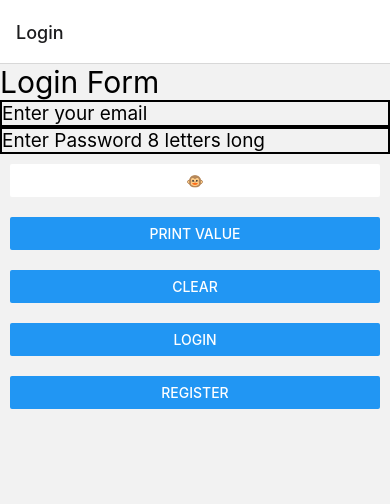
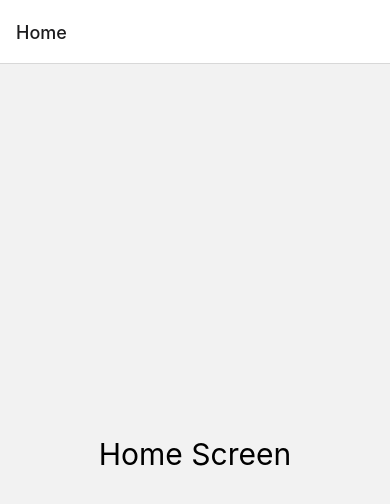
Before and after one commit to Sujal0041/Frontend, a React Native app: screen /Home in a window 390 px wide. Shown: the top 504 px of the page. Built offline with nearby package versions, Linux system fonts and the light colour scheme.

Commit message:
Login and Register with HomeScreen

```diff
--- a/App.js
+++ b/App.js
@@ -1,11 +1,12 @@
 // App.js
 
 import React from 'react';
-import { View } from 'react-native';
+import {View} from 'react-native';
 import LoginScreen from './screens/LoginScreen';
 import RegisterScreen from './screens/RegisterScreen';
-import { NavigationContainer } from '@react-navigation/native';
-import { createStackNavigator } from '@react-navigation/stack';
+import {NavigationContainer} from '@react-navigation/native';
+import {createStackNavigator} from '@react-navigation/stack';
+import HomeScreen from './screens/HomeScreen';
 
 const Stack = createStackNavigator();
 const App = () => {
@@ -14,6 +15,11 @@ const App = () => {
       <Stack.Navigator initialRouteName="Login">
         <Stack.Screen name="Login" component={LoginScreen} />
         <Stack.Screen name="Register" component={RegisterScreen} />
+        <Stack.Screen
+          name="Home"
+          component={HomeScreen}
+          options={{headerLeft: null}}
+        />
       </Stack.Navigator>
     </NavigationContainer>
   );
--- /dev/null
+++ b/api/api.js
@@ -0,0 +1,42 @@
+import axios from 'axios';
+import AsyncStorage from '@react-native-async-storage/async-storage';
+
+const api = axios.create({
+  baseURL: ' http://100.64.192.179:8000/',
+});
+
+const storeToken = async token => {
+  try {
+    await AsyncStorage.setItem('token', token);
+  } catch (error) {
+    console.error('Error storing token:', error);
+  }
+};
+
+const retrieveToken = async () => {
+  try {
+    const token = await AsyncStorage.getItem('token');
+    return token;
+  } catch (error) {
+    console.error('Error retrieving token:', error);
+    return null;
+  }
+};
+
+api.interceptors.request.use(
+  async config => {
+    const token = await retrieveToken();
+
+    if (token) {
+      config.headers.Authorization = `Bearer ${token}`;
+    }
+
+    return config;
+  },
+  error => {
+    return Promise.reject(error);
+  },
+);
+
+export {storeToken, retrieveToken};
+export default api;
--- a/package.json
+++ b/package.json
@@ -10,6 +10,8 @@
     "test": "jest"
   },
   "dependencies": {
+    "@react-native-async-storage/async-storage": "^1.21.0",
+    "@react-native-community/masked-view": "^0.1.11",
     "@react-native-community/viewpager": "^5.0.11",
     "@react-navigation/native": "^6.1.9",
     "@react-navigation/stack": "^6.3.20",
@@ -18,7 +20,7 @@
     "react-native": "0.72.7",
     "react-native-gesture-handler": "^2.14.0",
     "react-native-reanimated": "^3.6.1",
-    "react-native-safe-area-context": "^4.8.0",
+    "react-native-safe-area-context": "^4.8.1",
     "react-native-screens": "^3.29.0",
     "react-navigation-stack": "^2.10.4"
   },
--- /dev/null
+++ b/screens/HomeScreen.js
@@ -0,0 +1,24 @@
+// HomeScreen.js
+import React from 'react';
+import {View, Text, StyleSheet} from 'react-native';
+
+const HomeScreen = () => {
+  return (
+    <View style={styles.container}>
+      <Text style={styles.text}>Home Screen</Text>
+    </View>
+  );
+};
+
+const styles = StyleSheet.create({
+  container: {
+    flex: 1,
+    justifyContent: 'center',
+    alignItems: 'center',
+  },
+  text: {
+    fontSize: 30,
+  },
+});
+
+export default HomeScreen;
--- a/screens/LoginScreen.js
+++ b/screens/LoginScreen.js
@@ -1,7 +1,8 @@
 import React, {useState} from 'react';
 import {View, Text, TextInput, StyleSheet, Button} from 'react-native';
-import axios from 'axios';
-import { useNavigation } from '@react-navigation/native';
+import api from '../api/api';
+import {useNavigation} from '@react-navigation/native';
+import {storeToken, retrieveToken} from '../api/api';
 
 const LoginScreen = () => {
   const [Email, setEmail] = useState('');
@@ -15,29 +16,27 @@ const LoginScreen = () => {
     setDisplay(false);
   };
 
-  const navigateToRegister = () => {
-    navigation.navigate('Register');
-  };
-
   const handleLogin = async () => {
     try {
-        const response = await axios.post('http://100.64.245.171:8000/api/login/', {
+      const response = await api.post('api/login/', {
         email: Email,
         password: Password,
       });
-        console.log(`Email: ${Email}, Password: ${Password}`);
 
       const token = response.data.token;
-        // You can store the token in AsyncStorage or Redux for future requests
+      await storeToken(token);
 
-        // Clear the form fields
-        clear();
+      console.log('Login successful:', response.data);
+      setEmail('');
+      setPassword('');
+      navigation.navigate('Home');
     } catch (error) {
       console.error('Login failed:', error);
-        // Handle error, show a message, etc.
     }
   };
+
   const navigation = useNavigation();
+
   const handleRegisterPress = () => {
     navigation.navigate('Register');
   };
@@ -71,15 +70,14 @@ const handleRegisterPress = () => {
           }
         />
       </View>
-
+      <View style={{margin: 10}}>
+        <Button title="Login" onPress={handleLogin} />
+      </View>
       <View style={{margin: 10}}>
         <Button title="Print Value" onPress={() => setDisplay(true)} />
       </View>
       <View style={{margin: 10}}>
         <Button title="Clear" onPress={clear} />
-      </View>
-      <View style={{margin: 10}}>
-        <Button title="Login" onPress={handleLogin} />
       </View>
       <View style={{margin: 10}}>
         <Button title="Register" onPress={handleRegisterPress} />
--- a/screens/RegisterScreen.js
+++ b/screens/RegisterScreen.js
@@ -1,6 +1,6 @@
-import React, { useState } from 'react';
-import { View, Text, TextInput, StyleSheet, Button } from 'react-native';
-import axios from 'axios';
+import React, {useState} from 'react';
+import {View, Text, TextInput, StyleSheet, Button} from 'react-native';
+import api from '../api/api';
 
 const RegisterScreen = () => {
   const [RegEmail, setRegEmail] = useState('');
@@ -10,25 +10,25 @@ const RegisterScreen = () => {
   const handleRegister = async () => {
     console.log(`Email: ${RegEmail}, Password: ${RegPassword}`);
     try {
-      const response = await axios.post("http://192.168.1.101:8000/api/register/", {
+      const response = await api.post('api/register/', {
         email: RegEmail,
         password: RegPassword,
       });
 
-      console.log("Registration successful:", response.data);
+      console.log('Registration successful:', response.data);
     } catch (error) {
-      console.log("Registration failed:", error);
-      console.error("Registration failed:", error.message);
+      console.log('Registration failed:', error);
+      console.error('Registration failed:', error.message);
     }
   };
 
   return (
     <View>
-      <Text style={{ fontSize: 30 }}>Register Here</Text>
+      <Text style={{fontSize: 30}}>Register Here</Text>
       <TextInput
         style={styles.TextInput}
         placeholder="Enter your email"
-        onChangeText={(text) => setRegEmail(text)}
+        onChangeText={text => setRegEmail(text)}
         value={RegEmail}
         marginBottom={10}
       />
@@ -36,7 +36,7 @@ const RegisterScreen = () => {
       <TextInput
         style={styles.TextInput}
         placeholder="Enter your Phone Number"
-        onChangeText={(text) => setNumber(text)}
+        onChangeText={text => setNumber(text)}
         value={number}
         keyboardType="numeric"
         marginBottom={10}
@@ -45,7 +45,7 @@ const RegisterScreen = () => {
       <TextInput
         style={styles.TextInput}
         placeholder="Enter your Password"
-        onChangeText={(text) => setRegPassword(text)}
+        onChangeText={text => setRegPassword(text)}
         value={RegPassword}
         marginBottom={10}
       />
```
Also changed, not shown: 1 other file (tests, documents, lock files or other folders). Lines whose indentation alone changed are shown as unchanged.
